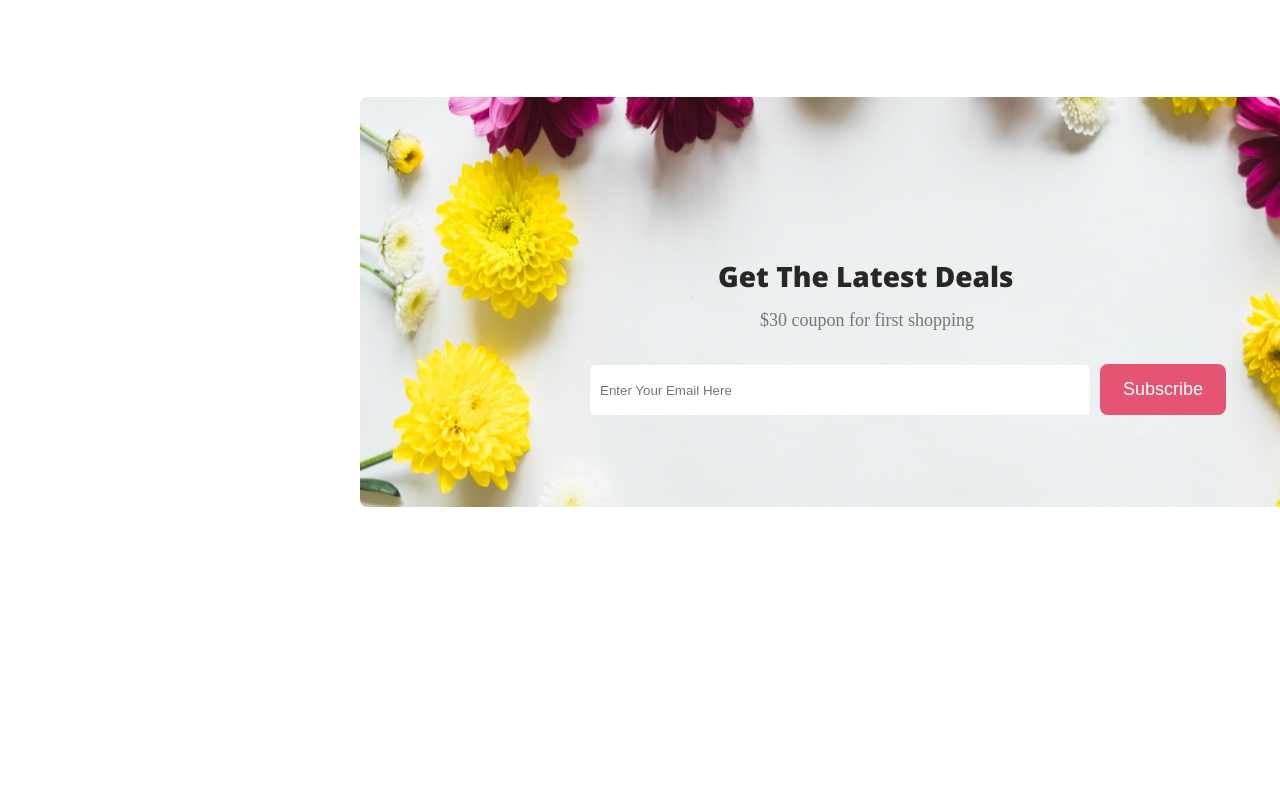
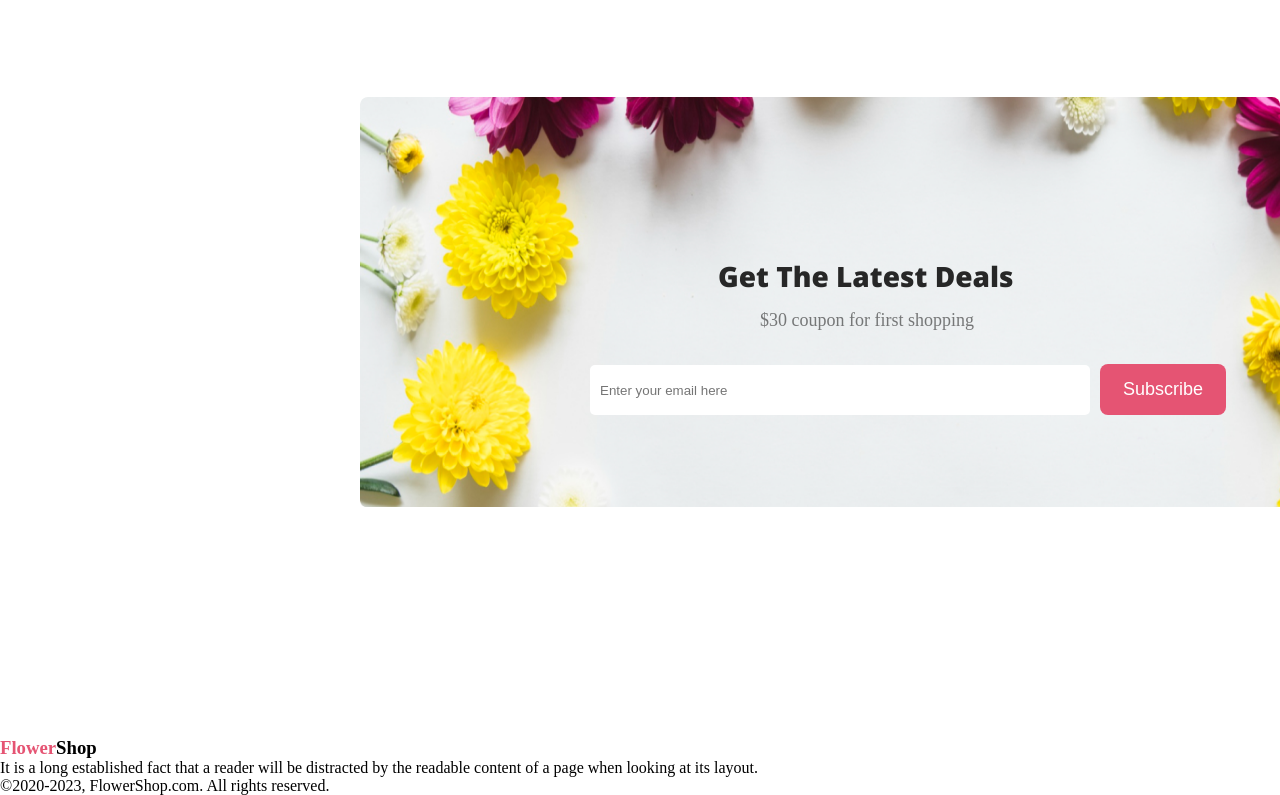
Before and after one commit to MD-Sabbir-Hosain-Rafi99/assignment-flower-shop, a plain HTML site: page index.html in a window 1280 px wide. Shown: the part 2693-3488 px from the top of the page. Before the commit the page ends 3430 px from the top, so only its background shows below. Drawn offline with nearby package versions, Linux system fonts and the light colour scheme.

Commit message:
Footer Section

```diff
--- a/index.html
+++ b/index.html
@@ -88,14 +88,18 @@
                             <p class="latest-deal-para">$30 coupon for first shopping</p>
                         </div>
                         <div class="latest-deal-input">
-                            <input type="email" name="" id="latest-inpt" placeholder="Enter Your Email Here"><input
+                            <input type="email" name="" id="latest-inpt" placeholder="Enter your email here"><input
                                 type="button" value="Subscribe" class="btn-primary-last">
                     </div>
                 </section>
             </section>
         </main>
-        <footer>
-
+        <footer class="ftr-main">
+            <section class="footer-container">
+                <h3 class="ftr-header"><span id="ftr-color">Flower</span>Shop</h3>
+                <p class="ftr-para-one">It is a long established fact that a reader will be distracted by the readable content of a page when looking at its layout.</p>
+                <p class="ftr-para-two">&copy;2020-2023, FlowerShop.com. All rights reserved. </p>
+            </section>
         </footer>
     </section>
 </body>
```
